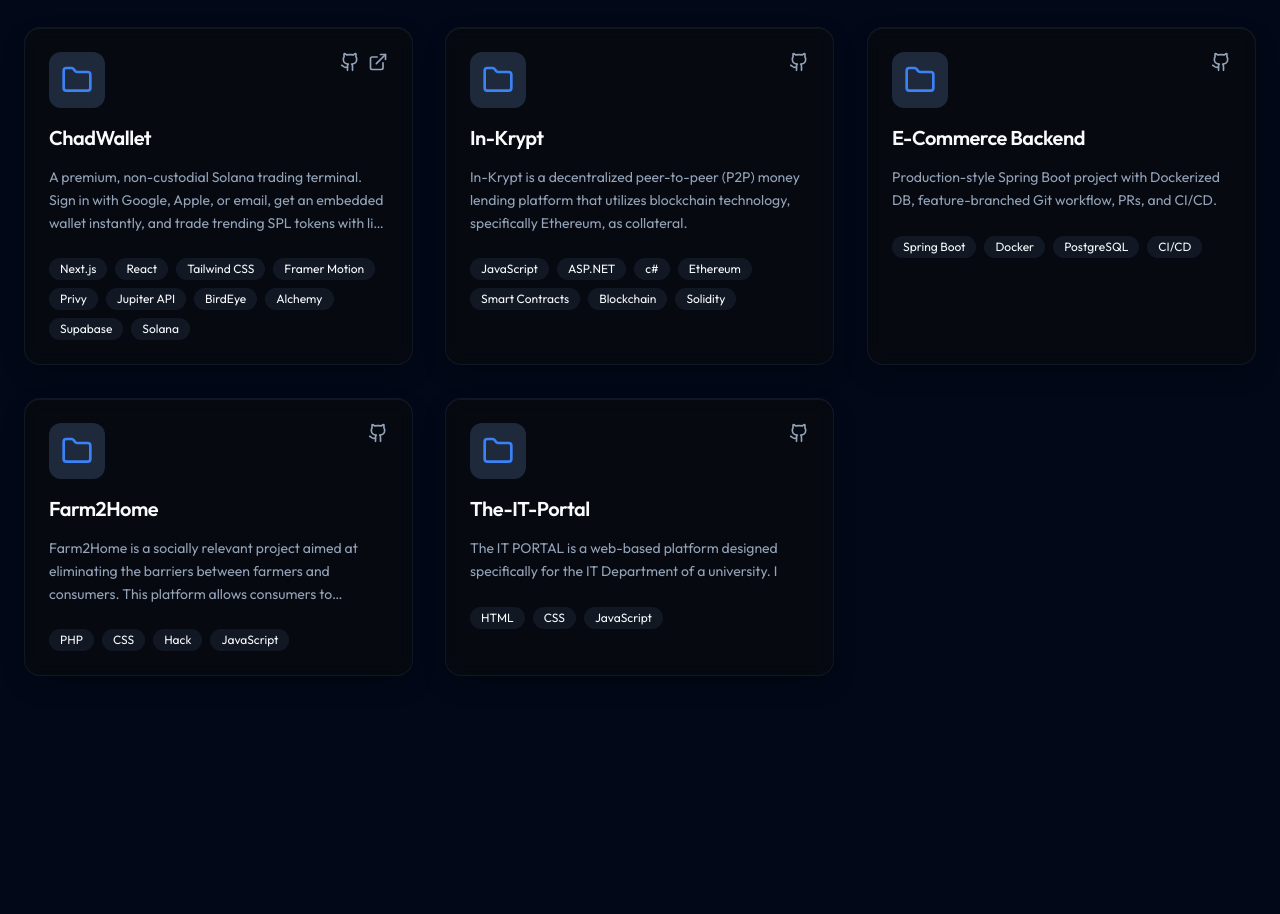
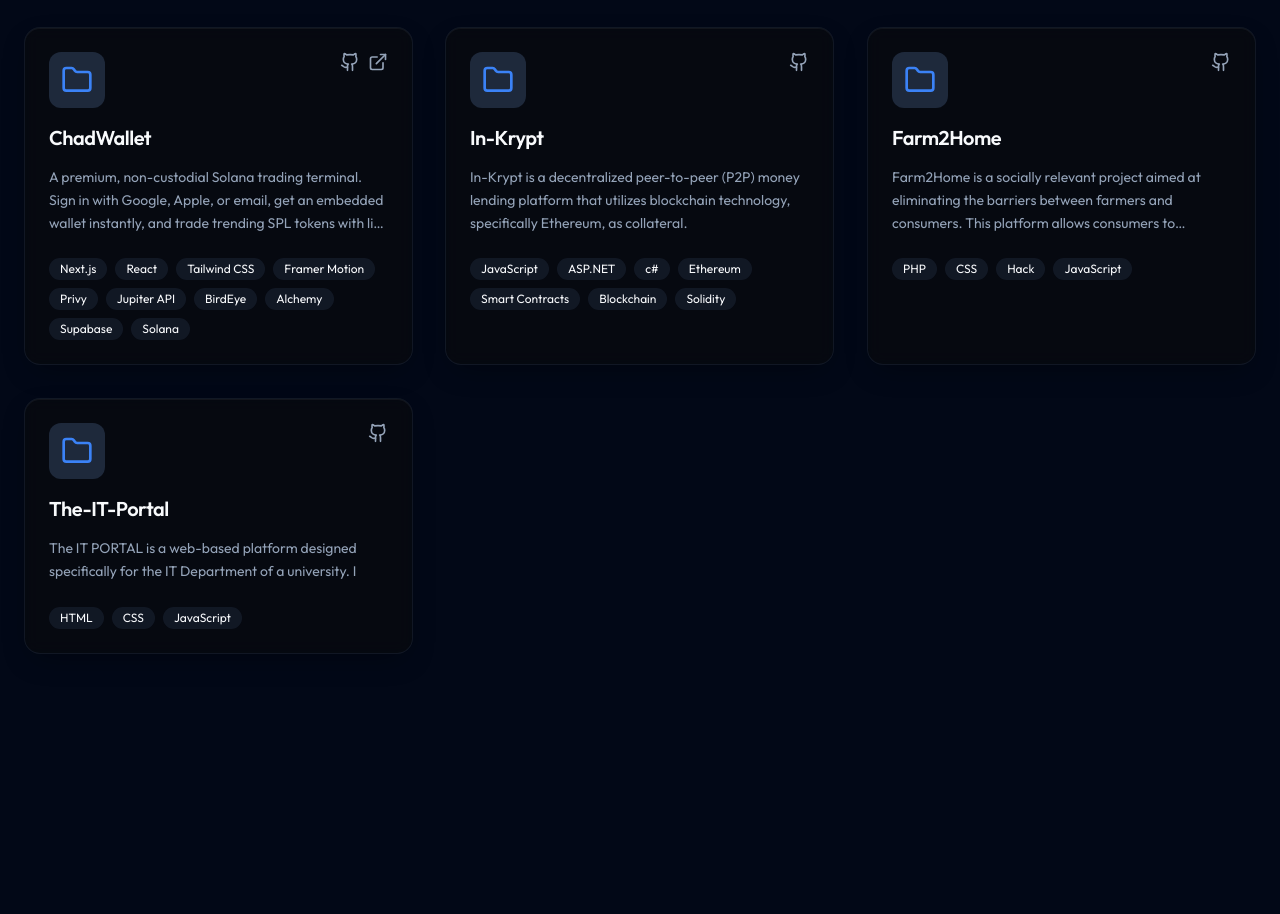
Before and after one commit to vamsikadaru/vamsikadaru-portfolio, a React (Vite) app: page / in a window 1280 px wide. Shown: the part 4480-5394 px from the top of the page. Built offline with nearby package versions, Linux system fonts and the light colour scheme.

Commit message:
Removed Project

```diff
--- a/src/data/portfolio.ts
+++ b/src/data/portfolio.ts
@@ -107,15 +107,6 @@
         },
     },
     {
-        title: "E-Commerce Backend",
-        tech: ["Spring Boot", "Docker", "PostgreSQL", "CI/CD"],
-        description: "Production-style Spring Boot project with Dockerized DB, feature-branched Git workflow, PRs, and CI/CD.",
-        links: {
-            github: "https://github.com/vamsikadaru/ecommerce", // Placeholder if specific link not provided
-            demo: "#",
-        },
-    },
-    {
         title: "Farm2Home",
         tech: ["PHP", "CSS", "Hack", "JavaScript"],
         description: "Farm2Home is a socially relevant project aimed at eliminating the barriers between farmers and consumers. This platform allows consumers to purchase fresh farm products directly from farmers",
```
